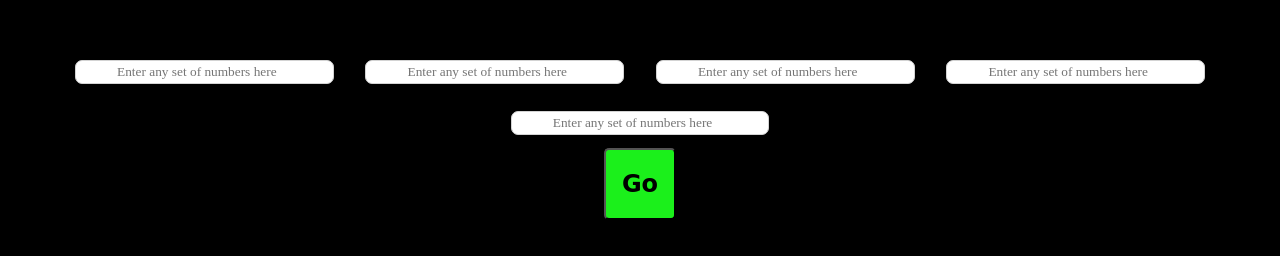
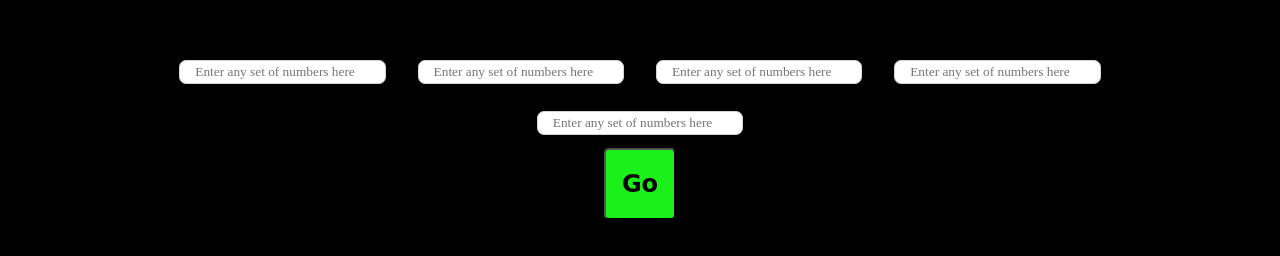
Before and after one commit to cvs181801/min-max-numbers, a plain HTML site: page index.html in a window 1280 px wide. Shown: the part 250-506 px from the top of the page. Drawn offline with Linux system fonts and the light colour scheme; a web font is replaced by a local one.

Commit message:
add style to the form element

```diff
--- a/stylesheet.css
+++ b/stylesheet.css
@@ -34,8 +34,14 @@ h2 {
     font-size: 3em;
 }
 
+form {
+    flex-direction: column;
+    align-content: center;
+    margin: 0 auto;
+}
+
 input {
-    align-content: center;
+    text-align: center;
     border-radius: 7px;
     width: 20%;
     height: 1.5em;
```
